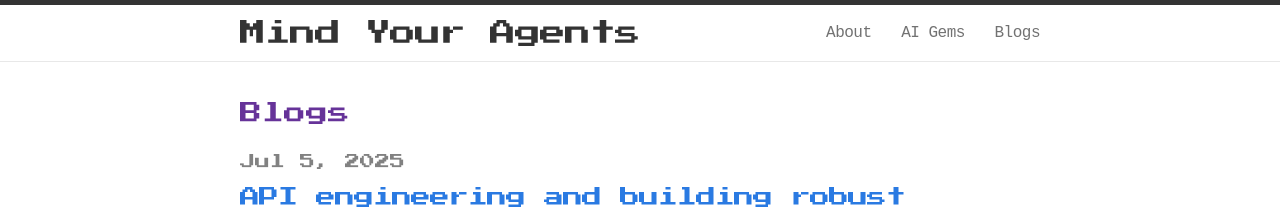
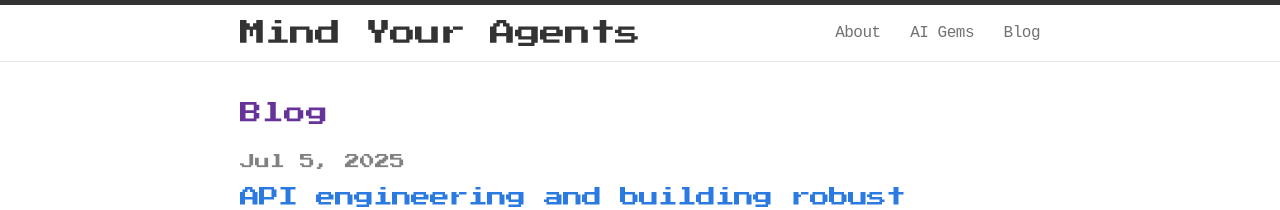
Before and after one commit to mindyouragents/mindyouragents.github.io, a Jekyll site: the page built from _pages/blogs.markdown, in a window 1280 px wide. Shown: the top 210 px of the page. Built offline with Jekyll 4.4.1, drawn with Linux system fonts in a browser that asks for light colours; some web fonts are replaced.

Commit message:
Update blogs.markdown

```diff
--- a/_pages/blogs.markdown
+++ b/_pages/blogs.markdown
@@ -1,7 +1,7 @@
 ---
 layout: page
-title: Blogs
-permalink: /blogs/
+title: Blog
+permalink: /blog/
 includelink: true
 comment: false
 ---
```
